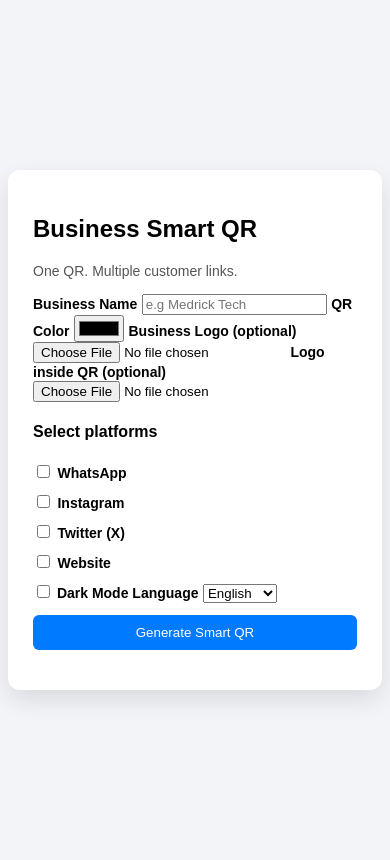
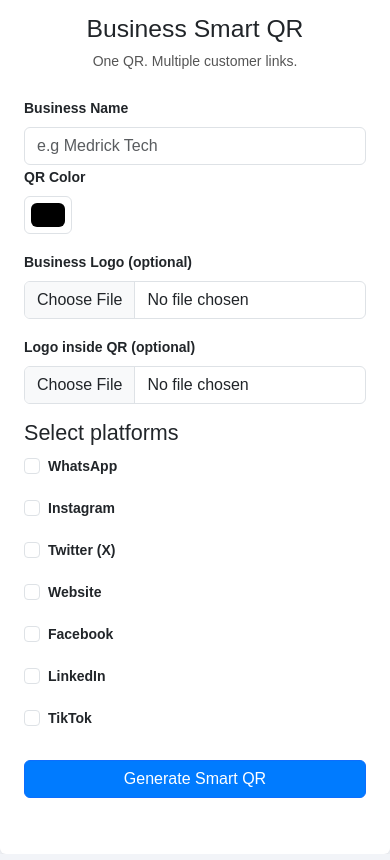
Before and after one commit to MrOne-inc/SmartQR, a plain HTML site: page index.html in a window 390 px wide. Drawn offline with nearby package versions, Linux system fonts and the light colour scheme.

Commit message:
Refactor index.html for improved layout and styling
Updated HTML structure to improve layout and styling. Added Bootstrap classes for better responsiveness and organization.

```diff
--- a/index.html
+++ b/index.html
@@ -2,111 +2,253 @@
 <html lang="en">
     <head>
         <meta charset="UTF-8" />
+        <meta name="viewport" content="width=device-width, initial-scale=1.0" />
         <title>Business Smart QR</title>
+
+        <!-- Bootstrap 5 CSS -->
+        <link
+            href="https://cdn.jsdelivr.net/npm/bootstrap@5.3.2/dist/css/bootstrap.min.css"
+            rel="stylesheet"
+        />
+
         <link rel="stylesheet" href="style.css" />
         <link rel="manifest" href="manifest.json" />
         <meta name="theme-color" content="#000000" />
-        <!-- Correct CDN for QR Code Styling -->
+
+        <!-- QR Code Styling CDN -->
         <script src="https://cdn.jsdelivr.net/npm/qr-code-styling@1.5.0/lib/qr-code-styling.js"></script>
     </head>
     <body>
-        <div class="container">
-            <h2>Business Smart QR</h2>
-            <p class="subtitle">One QR. Multiple customer links.</p>
+        <div class="container my-4 p-4 bg-white rounded shadow-sm">
+            <h2 class="text-center mb-2">Business Smart QR</h2>
+            <p class="subtitle text-center mb-4">
+                One QR. Multiple customer links.
+            </p>
 
-            <label>Business Name</label>
-            <input type="text" id="bizName" placeholder="e.g Medrick Tech" />
+            <div class="row mb-3">
+                <!-- Business Name -->
+                <div class="col-md-10">
+                    <label for="bizName" class="form-label"
+                        >Business Name</label
+                    >
+                    <input
+                        type="text"
+                        id="bizName"
+                        class="form-control"
+                        placeholder="e.g Medrick Tech"
+                    />
+                </div>
 
-            <label>QR Color</label>
-            <input type="color" id="qrColor" value="#000000" />
+                <!-- QR Color -->
+                <div class="col-md-2">
+                    <label for="qrColor" class="form-label">QR Color</label>
+                    <input
+                        type="color"
+                        id="qrColor"
+                        class="form-control form-control-color"
+                        value="#000000"
+                    />
+                </div>
+            </div>
 
-            <label>Business Logo (optional)</label>
-            <input type="file" id="bizLogo" accept="image/*" />
+            <!-- Logos -->
+            <div class="row g-3 mb-3">
+                <div class="col-md-6">
+                    <label for="bizLogo" class="form-label"
+                        >Business Logo (optional)</label
+                    >
+                    <input
+                        type="file"
+                        id="bizLogo"
+                        class="form-control"
+                        accept="image/*"
+                    />
+                </div>
+                <div class="col-md-6">
+                    <label for="logoInput" class="form-label"
+                        >Logo inside QR (optional)</label
+                    >
+                    <input
+                        type="file"
+                        id="logoInput"
+                        class="form-control"
+                        accept="image/*"
+                    />
+                </div>
+            </div>
 
-            <label>Logo inside QR (optional)</label>
-            <input type="file" id="logoInput" accept="image/*" />
-
-            <h4>Select platforms</h4>
-
-            <div class="platform">
+            <!-- Platforms -->
+            <h4 class="mt-3 mb-2">Select platforms</h4>
+            <div class="row g-3 mb-3">
+                <div class="col-12 col-md-4">
+                    <div class="form-check">
                         <input
+                            class="form-check-input"
                             type="checkbox"
                             id="waCheck"
                             onchange="toggleInput('wa')"
                         />
-                <label>WhatsApp</label>
+                        <label class="form-check-label" for="waCheck"
+                            >WhatsApp</label
+                        >
+                    </div>
                     <input
                         type="text"
                         id="waInput"
+                        class="form-control mt-1 hidden"
                         placeholder="255744560852"
-                    class="hidden"
                     />
                 </div>
 
-            <div class="platform">
+                <div class="col-12 col-md-4">
+                    <div class="form-check">
                         <input
+                            class="form-check-input"
                             type="checkbox"
                             id="igCheck"
                             onchange="toggleInput('ig')"
                         />
-                <label>Instagram</label>
+                        <label class="form-check-label" for="igCheck"
+                            >Instagram</label
+                        >
+                    </div>
                     <input
                         type="text"
                         id="igInput"
+                        class="form-control mt-1 hidden"
                         placeholder="username"
-                    class="hidden"
                     />
                 </div>
 
-            <div class="platform">
+                <div class="col-12 col-md-4">
+                    <div class="form-check">
                         <input
+                            class="form-check-input"
                             type="checkbox"
                             id="twCheck"
                             onchange="toggleInput('tw')"
                         />
-                <label>Twitter (X)</label>
+                        <label class="form-check-label" for="twCheck"
+                            >Twitter (X)</label
+                        >
+                    </div>
                     <input
                         type="text"
                         id="twInput"
+                        class="form-control mt-1 hidden"
                         placeholder="username"
-                    class="hidden"
                     />
                 </div>
 
-            <div class="platform">
+                <div class="col-12 col-md-4">
+                    <div class="form-check">
                         <input
+                            class="form-check-input"
                             type="checkbox"
                             id="webCheck"
                             onchange="toggleInput('web')"
                         />
-                <label>Website</label>
+                        <label class="form-check-label" for="webCheck"
+                            >Website</label
+                        >
+                    </div>
                     <input
                         type="text"
                         id="webInput"
+                        class="form-control mt-1 hidden"
                         placeholder="https://example.com"
-                    class="hidden"
                     />
                 </div>
 
-            <label> <input type="checkbox" id="darkMode" /> Dark Mode </label>
+                <!-- Facebook -->
+                <div class="col-12 col-md-4">
+                    <div class="form-check">
+                        <input
+                            class="form-check-input"
+                            type="checkbox"
+                            id="fbCheck"
+                            onchange="toggleInput('fb')"
+                        />
+                        <label class="form-check-label" for="fbCheck"
+                            >Facebook</label
+                        >
+                    </div>
+                    <input
+                        type="text"
+                        id="fbInput"
+                        class="form-control mt-1 hidden"
+                        placeholder="username or page"
+                    />
+                </div>
 
-            <label>Language</label>
-            <select id="lang">
-                <option value="en">English</option>
-                <option value="sw">Kiswahili</option>
-            </select>
+                <!-- LinkedIn -->
+                <div class="col-12 col-md-4">
+                    <div class="form-check">
+                        <input
+                            class="form-check-input"
+                            type="checkbox"
+                            id="lnCheck"
+                            onchange="toggleInput('ln')"
+                        />
+                        <label class="form-check-label" for="lnCheck"
+                            >LinkedIn</label
+                        >
+                    </div>
+                    <input
+                        type="text"
+                        id="lnInput"
+                        class="form-control mt-1 hidden"
+                        placeholder="username or company page"
+                    />
+                </div>
 
-            <button onclick="generateSmartQR()">Generate Smart QR</button>
+                <!-- TikTok -->
+                <div class="col-12 col-md-4">
+                    <div class="form-check">
+                        <input
+                            class="form-check-input"
+                            type="checkbox"
+                            id="ttCheck"
+                            onchange="toggleInput('tt')"
+                        />
+                        <label class="form-check-label" for="ttCheck"
+                            >TikTok</label
+                        >
+                    </div>
+                    <input
+                        type="text"
+                        id="ttInput"
+                        class="form-control mt-1 hidden"
+                        placeholder="username"
+                    />
+                </div>
+            </div>
 
-            <div id="qrBox"></div>
+            <!-- Generate QR -->
+            <div class="mb-3">
+                <button
+                    onclick="generateSmartQR()"
+                    class="btn btn-primary w-100"
+                >
+                    Generate Smart QR
+                </button>
+            </div>
 
-            <button id="downloadBtn" class="download hidden">
+            <!-- QR Box -->
+            <div id="qrBox" class="d-flex justify-content-center mb-3"></div>
+
+            <!-- Download button -->
+            <div class="d-flex justify-content-center">
+                <button id="downloadBtn" class="btn btn-success hidden">
                     Download QR
                 </button>
             </div>
+        </div>
 
+        <!-- JS -->
         <script src="script.js"></script>
 
+        <!-- Service Worker -->
         <script>
             if ("serviceWorker" in navigator) {
                 navigator.serviceWorker
```
Lines whose indentation alone changed are shown as unchanged.
